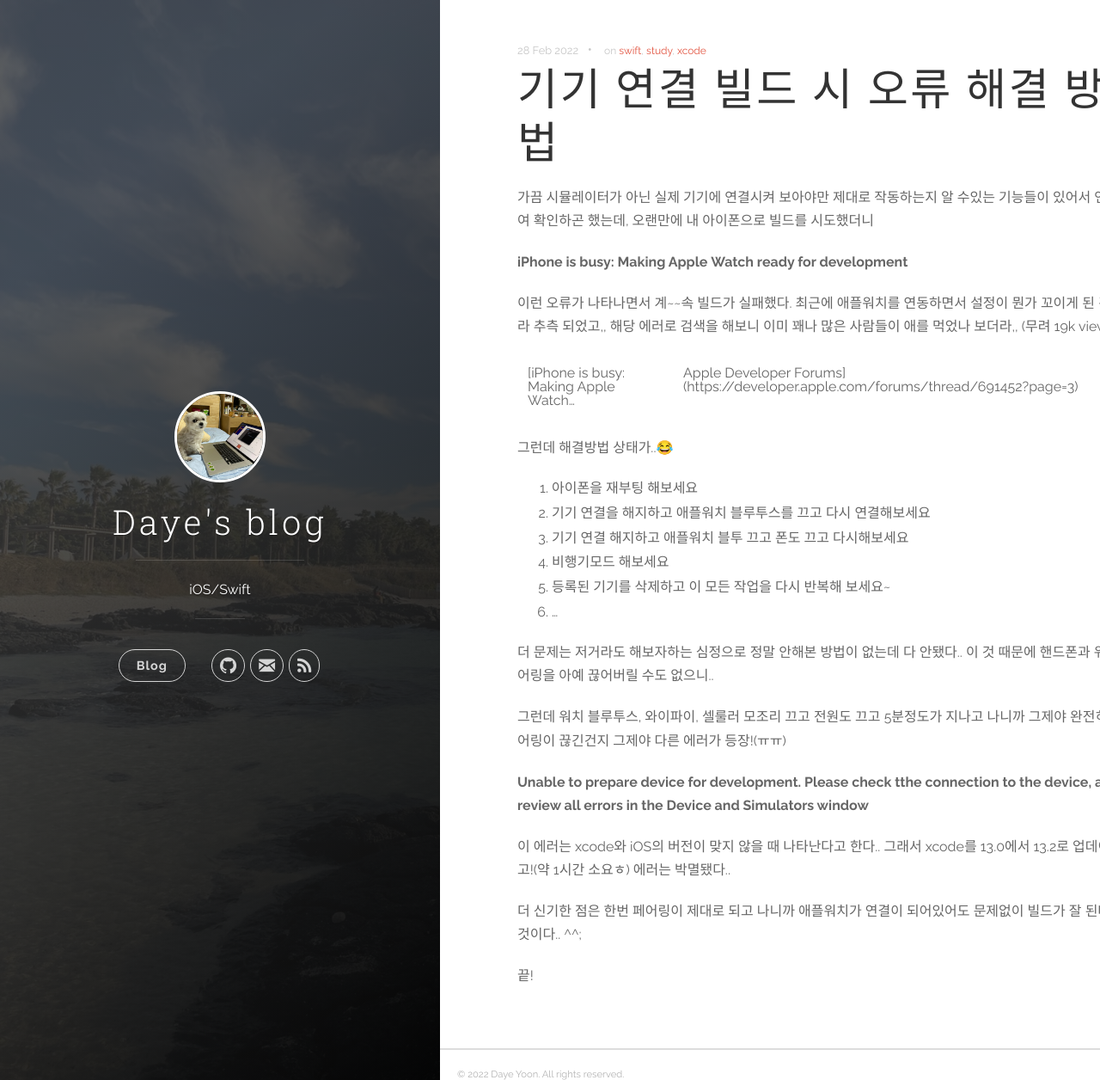
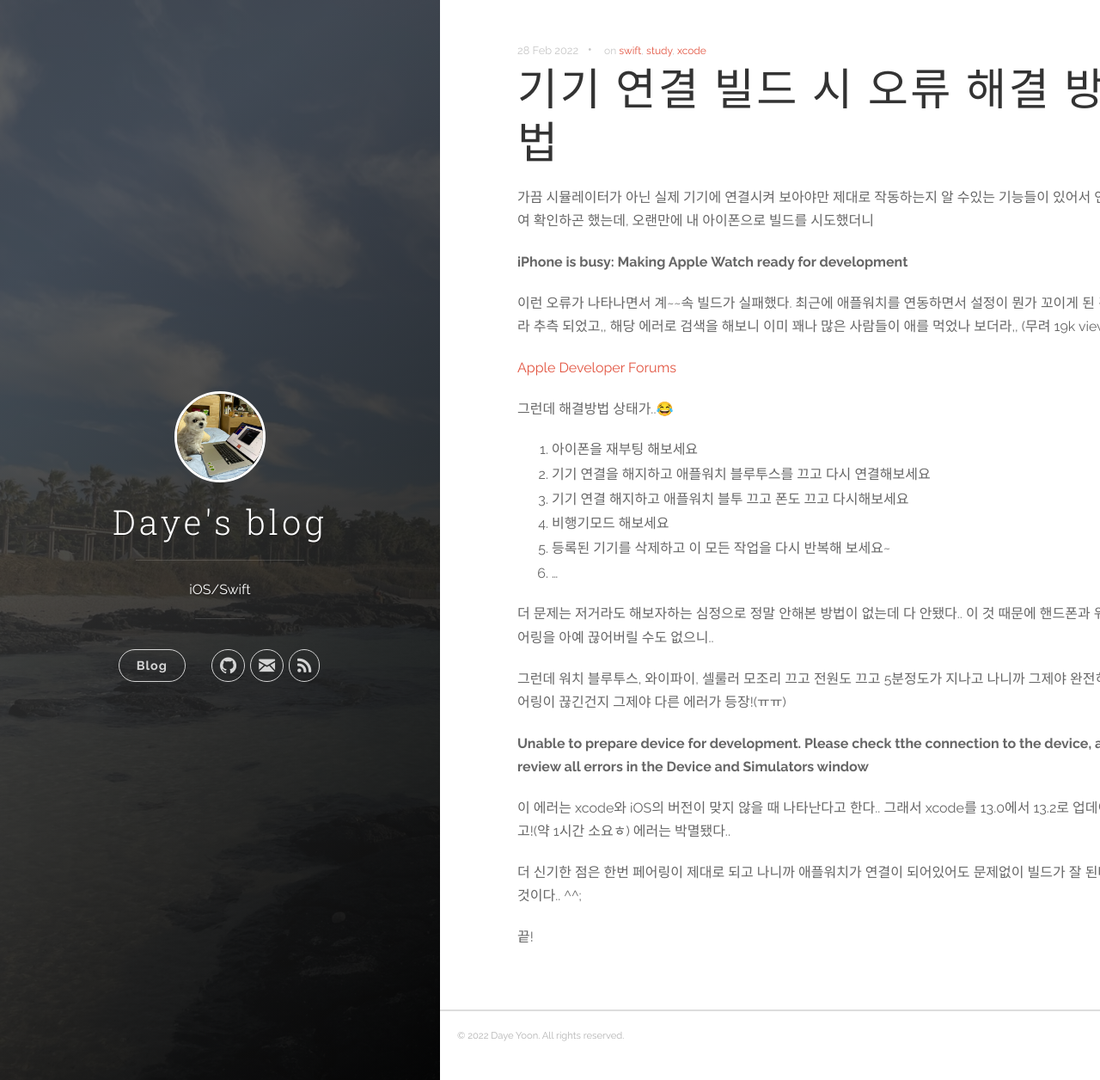
Before and after one commit to dy-yb/dy-yb.github.io, a Jekyll site: the page built from _posts/2022-02-28-BuildOnDevice.md, in a window 1280 px wide and 1256 px high. Shown: the whole window at 86% size. Built offline with Jekyll 4.4.1, drawn with Linux system fonts in a browser that asks for light colours.

Commit message:
Update 2022-02-28-BuildOnDevice.md

```diff
--- a/_posts/2022-02-28-BuildOnDevice.md
+++ b/_posts/2022-02-28-BuildOnDevice.md
@@ -12,7 +12,7 @@ tags: swift study xcode
 
 이런 오류가 나타나면서 계~~속 빌드가 실패했다. 최근에 애플워치를 연동하면서 설정이 뭔가 꼬이게 된 것이라 추측 되었고,, 해당 에러로 검색을 해보니 이미 꽤나 많은 사람들이 애를 먹었나 보더라,, (무려 19k view!)
 
-[iPhone is busy: Making Apple Watch... | Apple Developer Forums](https://developer.apple.com/forums/thread/691452?page=3)
+[Apple Developer Forums](https://developer.apple.com/forums/thread/691452?page=3)
 
 그런데 해결방법 상태가..😂
 
```
